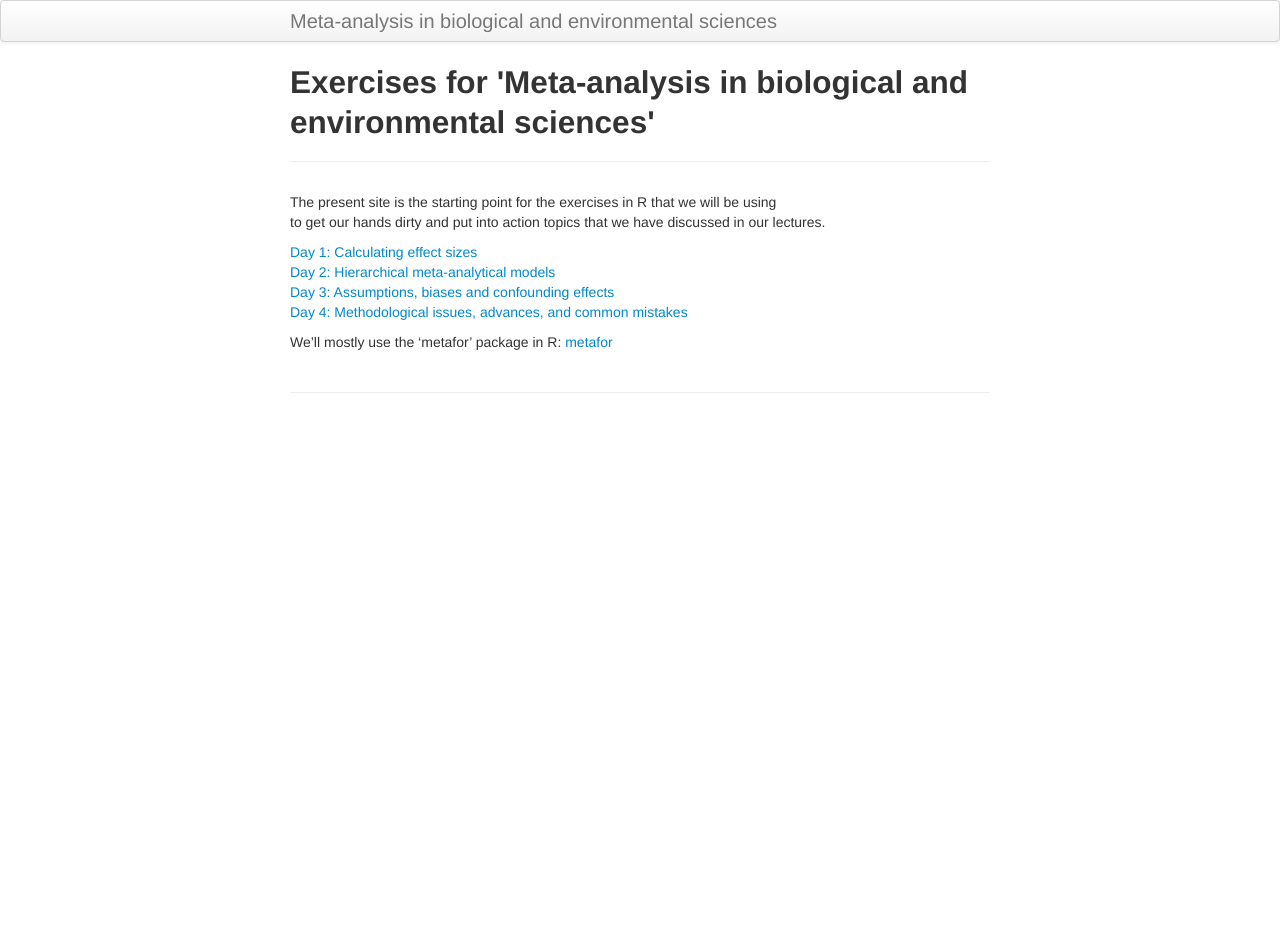
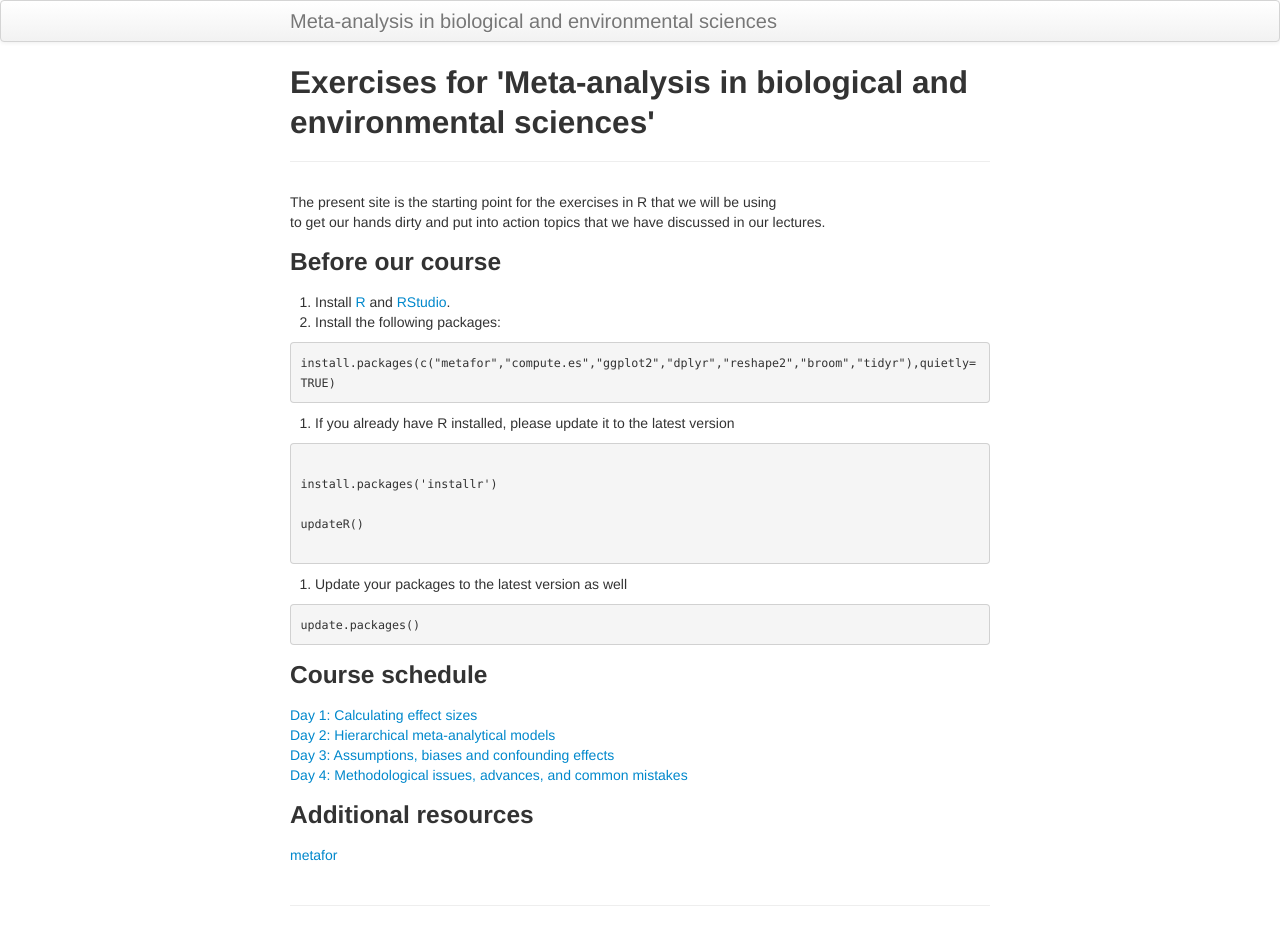
Before and after one commit to dylancraven/MetaAnalysis_Course, a Jekyll site: the page built from index.md, in a window 1280 px wide. Built offline with Jekyll 4.4.1, drawn with Linux system fonts in a browser that asks for light colours; before the commit the page ends 900 px from its top, so only the background shows below that.

Commit message:
more updates

````diff
--- a/index.md
+++ b/index.md
@@ -7,9 +7,38 @@ title: Exercises for 'Meta-analysis in biological and environmental sciences'
 The present site is the starting point for the exercises in R that we will be using
 to get our hands dirty and put into action topics that we have discussed in our lectures.
 
+### Before our course
+
+1. Install [R]() and [RStudio]().
+2. Install the following packages:
+
+```
+install.packages(c("metafor","compute.es","ggplot2","dplyr","reshape2","broom","tidyr"),quietly=TRUE)
+```
+3. If you already have R installed, please update it to the latest version
+
+```
+
+install.packages('installr')
+
+updateR()
+
+```
+
+4. Update your packages to the latest version as well
+
+```
+update.packages()
+```
+
+### Course schedule
+
 [Day 1: Calculating effect sizes](pages/Day1.html)
 [Day 2: Hierarchical meta-analytical models](pages/Day2.html)
 [Day 3: Assumptions, biases and confounding effects](pages/Day3.html)
 [Day 4: Methodological issues, advances, and common mistakes](pages/Day4.html)
 
-We'll mostly use the 'metafor' package in R: [metafor](http://www.metafor-project.org/doku.php)
+### Additional resources
+
+
+[metafor](http://www.metafor-project.org/doku.php)
````
Also changed, not shown: pages/Day1.md (+15 -4 lines), pages/Day2.rmd (added, +11 -0 lines), pages/Day1_files/figure-markdown_github-ascii_identifiers/forestplot-1.png, pages/Day1_files/figure-markdown_github-ascii_identifiers/forestplott-1.png.
